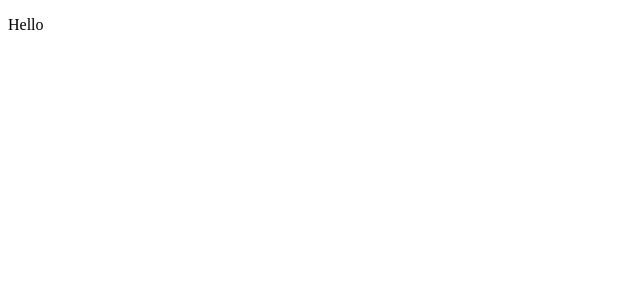
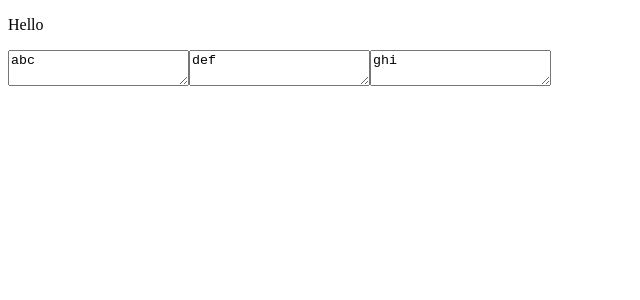
Before and after one commit to tekuteku11udana/swing-note, a React (Create React App) app: page / in a window 1280 px wide. Shown: the top 300 px of the page, without its empty margins (0-640 px from the left). Built offline with nearby package versions, Linux system fonts and the light colour scheme.

Commit message:
textarea list test

```diff
--- a/src/App.tsx
+++ b/src/App.tsx
@@ -5,7 +5,11 @@ import TodoList from './components/TodoList';
 
 function App() {
   return (
-    <p>Hello</p>
+    <div>
+      <p>Hello</p>
+      <TodoList />
+    </div>
+
   );
 }
 
--- a/src/components/TodoList.tsx
+++ b/src/components/TodoList.tsx
@@ -1,6 +1,41 @@
+
+import { ChangeEvent } from "react"
+import { useState } from "react"
+
+type TextBlockProps = {
+    id: number
+    text: string
+}
+
+const TextBlock = (props: TextBlockProps) => {
+    const [text, setText] = useState(props.text)
+    const handleChange = (e: ChangeEvent<HTMLTextAreaElement>) => {
+        setText(e.currentTarget.value)
+    }
+    return (
+        <textarea value={text} onChange={e => handleChange(e)}/>
+    )
+}
+
+
+
+
+
 const TodoList = () => {
+    const defaultTexts = [
+        {id: 1, text: "abc"},
+        {id: 2, text: "def"},
+        {id: 3, text: "ghi"}
+    ]
+
     return (
-        <p>add list</p>
+        <form>{defaultTexts.map((text) => {
+            return (
+                <TextBlock id={text.id} text={text.text} />
+            )
+        })
+
+        }</form>
     )
 }
 
```
